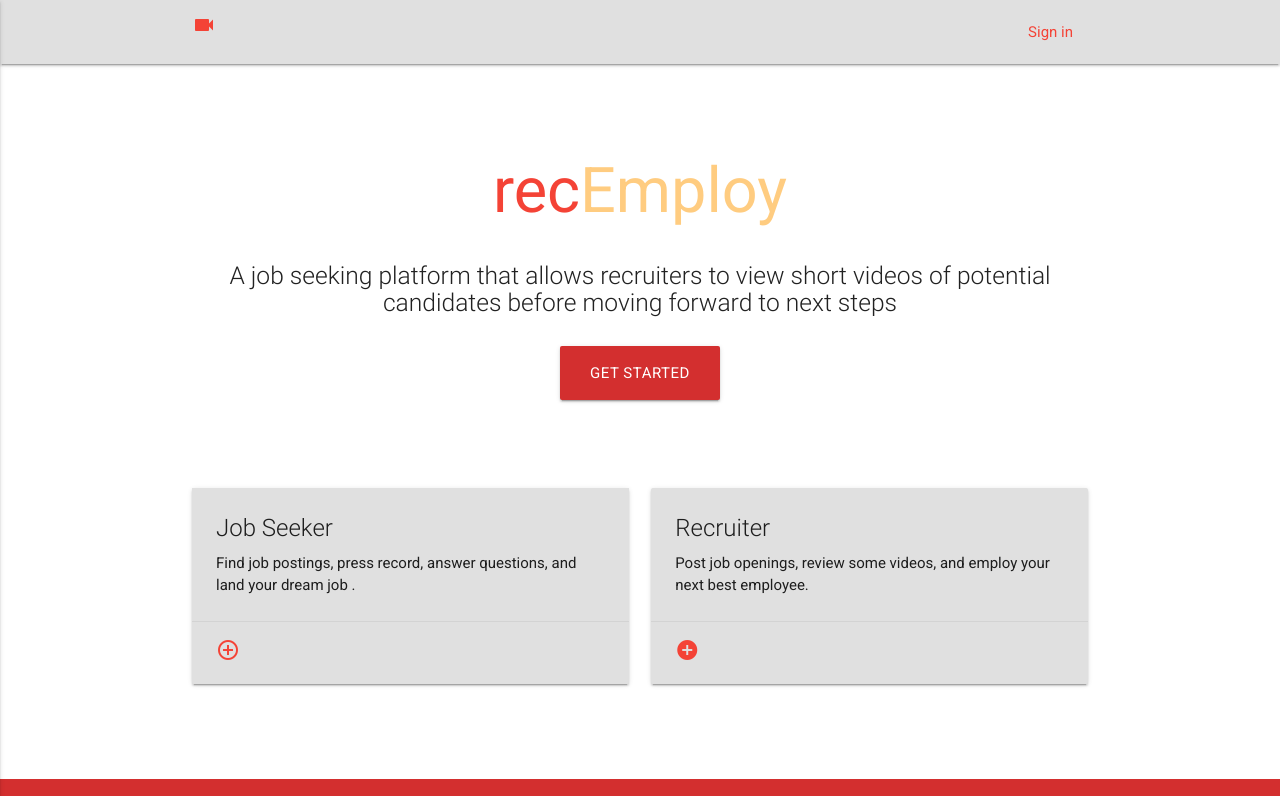
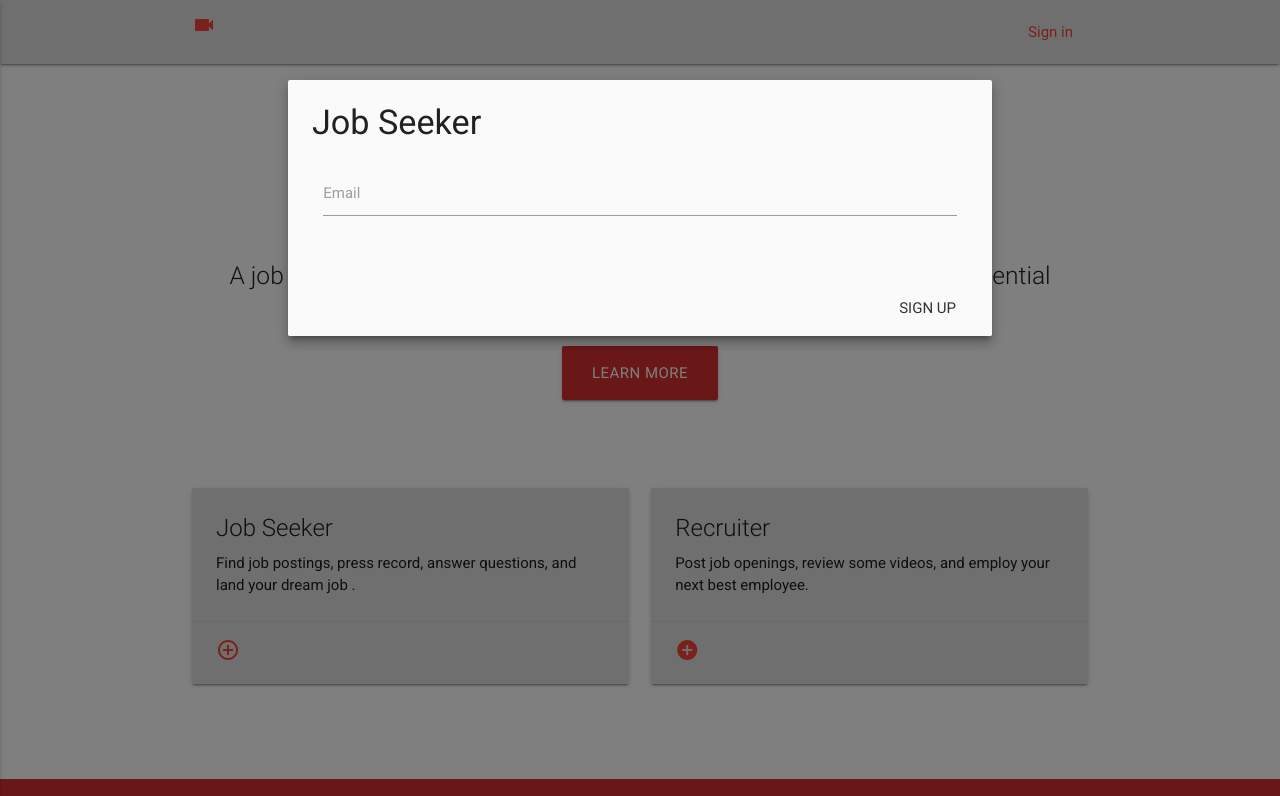
Before and after one commit to wehbs/recEmploy, a plain HTML site: page index.html in a window 1280 px wide. Both pictures are taken after a click on the link "add_circle_outline". Shown: the top 796 px of the page. Drawn offline with nearby package versions, Linux system fonts and the light colour scheme.

Commit message:
added modals

```diff
--- a/index.html
+++ b/index.html
@@ -15,6 +15,12 @@
   <script src="https://use.fontawesome.com/7c7cf4a181.js"></script>
   <!-- CSS File -->
   <link href="css/style.css" type="text/css" rel="stylesheet" media="screen,projection"/>
+  <!--  Scripts-->
+  <script src="https://code.jquery.com/jquery-2.1.1.min.js"></script>
+  <!-- Compiled and minified JavaScript -->
+  <script src="https://cdnjs.cloudflare.com/ajax/libs/materialize/0.100.2/js/materialize.min.js"></script>
+  <script src="js/init.js"></script>
+
 </head>
 <body>
 
@@ -33,6 +39,7 @@
     </div>
   </nav>
   </div>
+  <!-- End NavBar -->
 
 
 <!-- Center -->
@@ -44,7 +51,7 @@
         <h5 class="header col s12 light">A job seeking platform that allows recruiters to view short videos of potential candidates before moving forward to next steps</h5>
       </div>
       <div class="row center">
-        <a href="http://materializecss.com/getting-started.html" id="download-button" class="btn-large waves-effect waves-light red darken-2">Get Started</a>
+        <a href="#" id="download-button" class="btn-large waves-effect waves-light red darken-2">Learn More</a>
       </div>
       <br><br>
     </div>
@@ -54,8 +61,8 @@
   <!--   Cards Section   -->
   <div class="container">
     <div class="section">
-
       <div class="row">
+<!-- Left Card -->
         <div class="col s12 m6">
           <div class="card grey lighten-2">
             <div class="card-content grey lighten-2">
@@ -63,11 +70,12 @@
               <p>Find job postings, press record, answer questions, and land your dream job .</p>
             </div>
             <div class="card-action">
-              <a href="#" class="red-text darken-2"><i class="material-icons">add_circle_outline</i></a>
+              <a href="#modal1" class="red-text darken-2 modal-trigger"><i class="material-icons">add_circle_outline</i></a>
             </div>
           </div>
         </div>
-
+<!-- End Left Card -->
+<!-- Right Card -->
         <div class="col s12 m6">
           <div class="card grey lighten-2">
             <div class="card-content">
@@ -75,12 +83,12 @@
               <p>Post job openings, review some videos, and employ your next best employee.</p>
             </div>
             <div class="card-action">
-              <a href="#" class="red-text darken-2"><i class="material-icons">add_circle</i></a>
+              <a href="#modal2" class="red-text darken-2 modal-trigger"><i class="material-icons">add_circle</i></a>
             </div>
           </div>
         </div>
       </div>
-
+<!-- End Left Card -->
     </div>
     <br><br>
   </div>
@@ -125,12 +133,39 @@
   </footer>
 <!-- End Footer -->
 
-  <!--  Scripts-->
-  <script src="https://code.jquery.com/jquery-2.1.1.min.js"></script>
+  <!-- Job Seeker Modal -->
+  <div id="modal1" class="modal">
+      <div class="modal-content">
+        <h4>Job Seeker</h4>
+        <div class="row">
+            <div class="input-field col s12">
+              <input id="email" type="email" class="validate">
+              <label for="email">Email</label>
+            </div>
+          </div>
+      </div>
+      <div class="modal-footer">
+        <a href="#!" class="modal-action waves-effect waves-green btn-flat">Sign Up</a>
+      </div>
+    </div>
+<!-- End Modal -->
+<!-- Recruiter Modal -->
+<div id="modal2" class="modal">
+    <div class="modal-content">
+      <h4>Recruiter</h4>
+      <div class="row">
+          <div class="input-field col s12">
+            <input id="email" type="email" class="validate">
+            <label for="email">Email</label>
+          </div>
+        </div>
+    </div>
+    <div class="modal-footer">
+      <a href="#!" class="modal-action waves-effect waves-green btn-flat">Sign Up</a>
+    </div>
+  </div>
+<!-- End Modal -->
 
-  <!-- Compiled and minified JavaScript -->
-  <script src="https://cdnjs.cloudflare.com/ajax/libs/materialize/0.100.2/js/materialize.min.js"></script>
-  <script src="js/init.js"></script>
 
   </body>
 </html>
--- a/js/init.js
+++ b/js/init.js
@@ -1,7 +1,20 @@
-(function($){
-  $(function(){
+$(function () {
 
-    $('.button-collapse').sideNav();
+  $('#modal1').modal();
+  $('#modal2').modal();
 
-  }); // end of document ready
-})(jQuery); // end of jQuery name space
+  $('.button-collapse').sideNav();
+
+
+  // $().click(function(){
+  //   $('.modal').modal();
+  // });
+
+
+
+
+
+
+
+
+});
```
